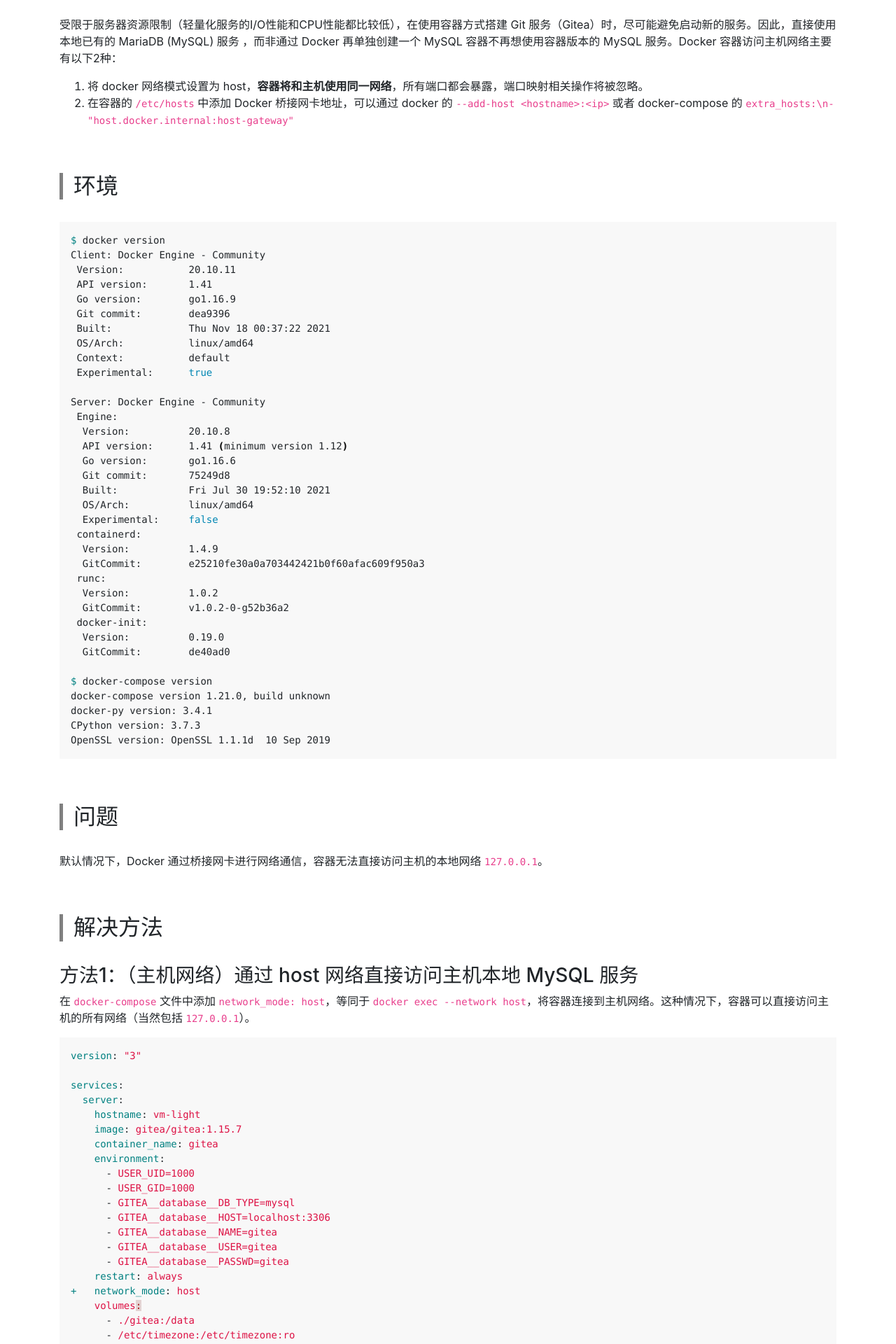
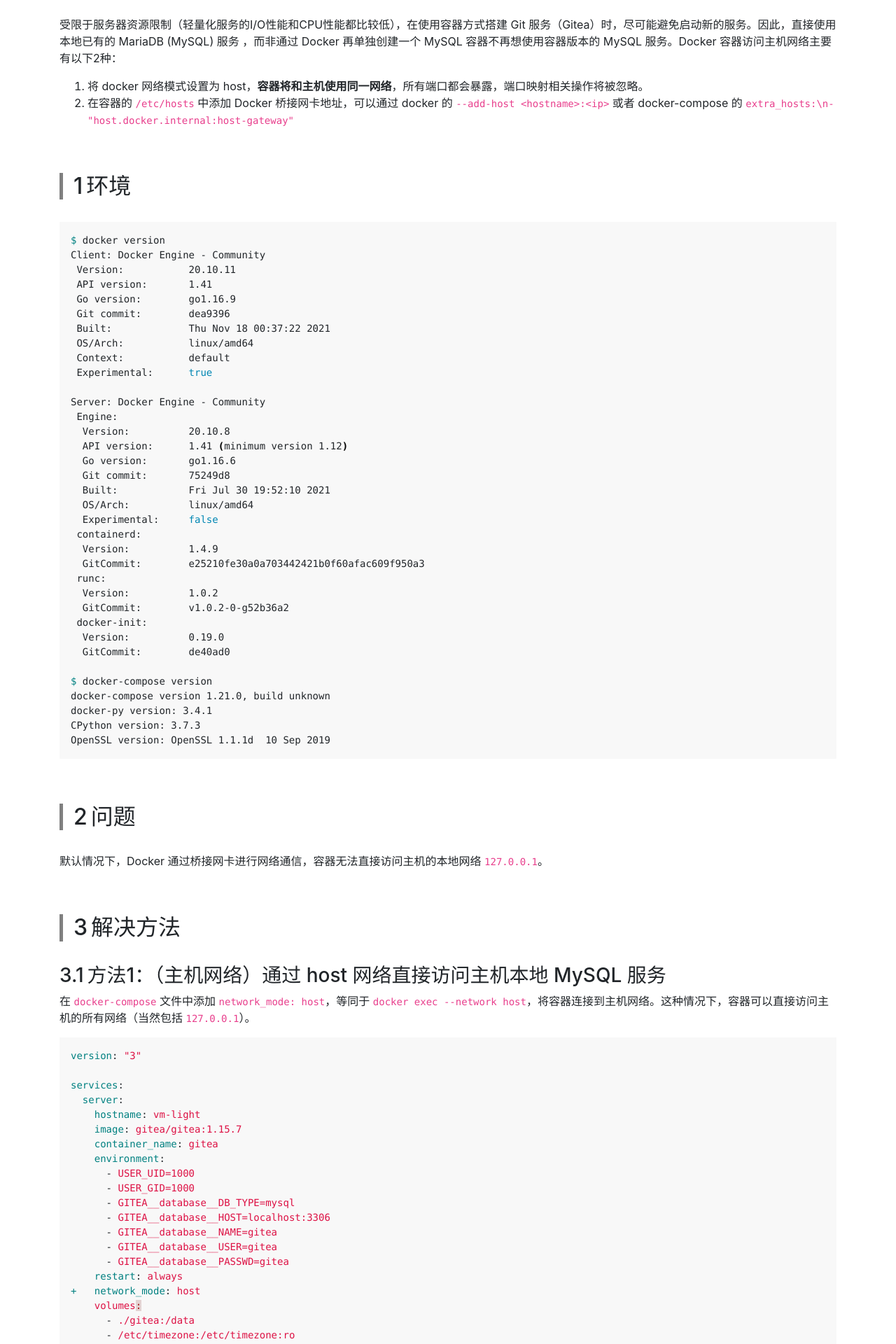
Before and after one commit to wkyo/wkyo.github.io, a Jekyll site: the page built from _posts/2021-12-12-docker-container-access-host-network.md, in a window 1280 px wide. Shown: the part 559-2479 px from the top of the page at 70% size. Built offline with Jekyll 4.4.1, drawn with Linux system fonts in a browser that asks for light colours; nearby versions of some CDN libraries; comment, search, counter and statistics services are not loaded.

Commit message:
add post index

```diff
--- a/_sass/post.scss
+++ b/_sass/post.scss
@@ -1,4 +1,6 @@
 .post {
+    counter-reset: p_h1 0;
+
     pre {
         padding: 1rem;
     }
@@ -8,14 +10,34 @@
         margin: 4rem 0 2rem 0;
         border-left: 5px solid gray;
         padding-left: 15px;
+        counter-reset: p_h2 0, p_h3 0;
+        counter-increment: p_h1;
+
+        &::before {
+            content: counter(p_h1);
+            margin-right: 5px;
+        }
     }
 
     h2 {
         font-size: 1.75rem;
+        counter-reset: p_h3 0;
+        counter-increment: p_h2;
+
+        &::before {
+            content: counter(p_h1) '.' counter(p_h2);
+            margin-right: 5px;
+        }
     }
 
     h3 {
         font-size: 1.45rem;
+        counter-increment: p_h3;
+
+        &::before {
+            content: counter(p_h1) '.' counter(p_h2) '.' counter(p_h3);
+            margin-right: 5px;
+        }
     }
 
     h4,
```
